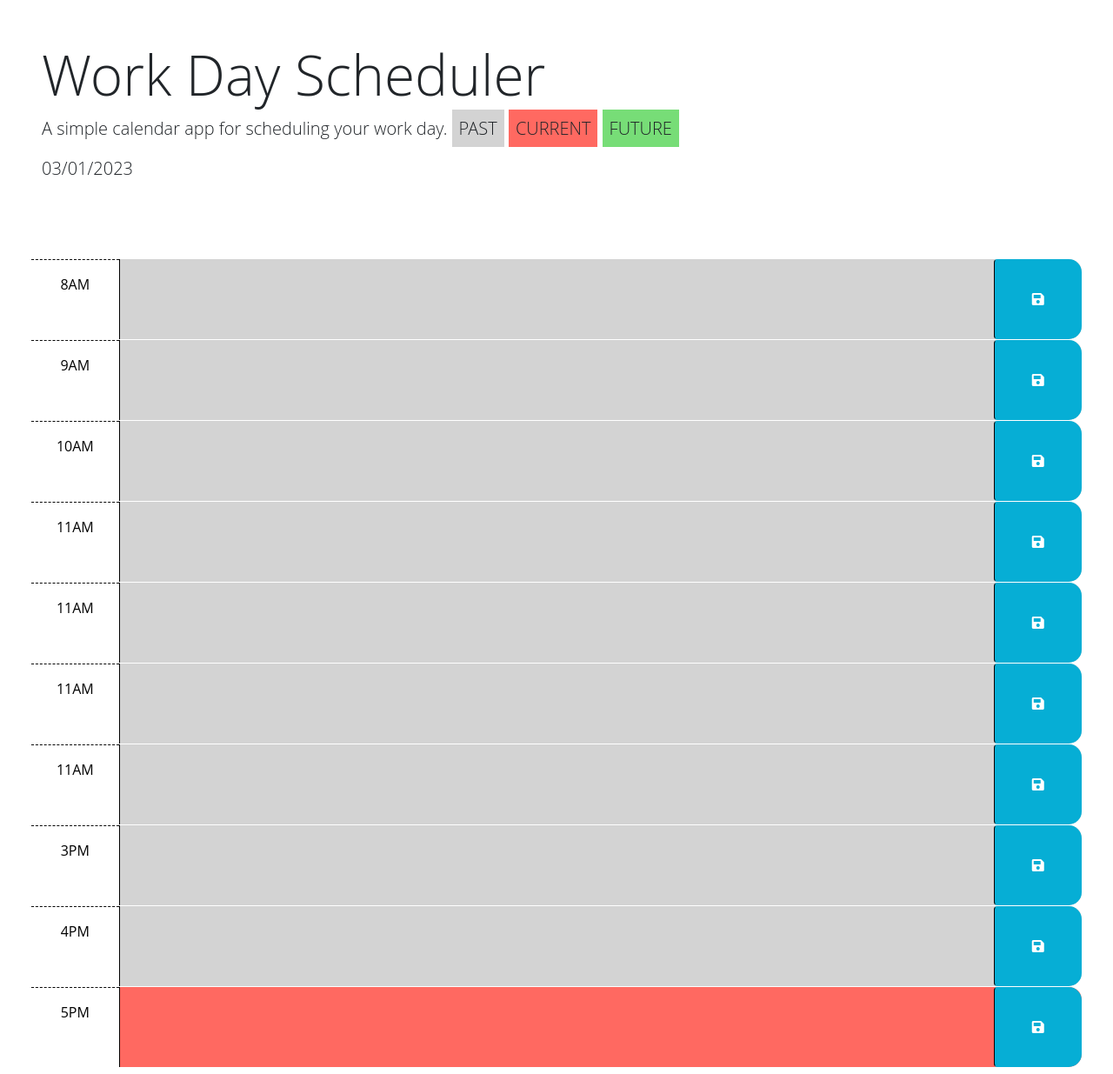
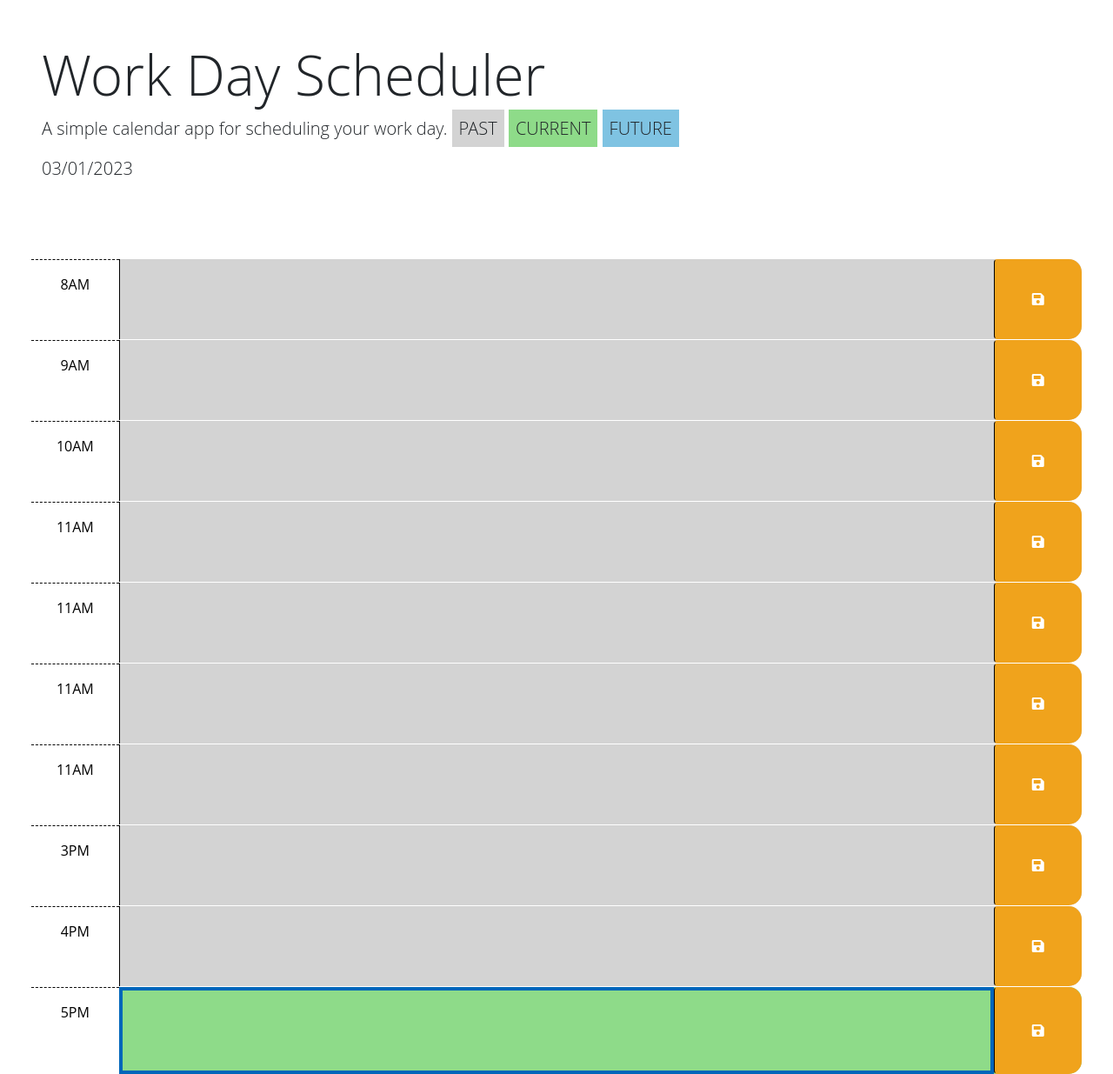
Before and after one commit to ericnguyen23/Work-Day-Scheduler, a plain HTML site: page index.html in a window 1280 px wide. Shown: the whole page at 87% size. Drawn offline with nearby package versions, Linux system fonts and the light colour scheme.

Commit message:
Updated colors and highlighted current time with border

```diff
--- a/script.js
+++ b/script.js
@@ -38,11 +38,13 @@ $(document).ready(function () {
     var id = hourBlockDivs[i].id;
     // to get just the numberic number
     var trimmedId = id.slice(5);
+    var textArea = hourBlockDivs[i].children[1];
 
     if (trimmedId < currHour) {
       hourBlockDivs[i].classList.add("past");
     } else if (trimmedId == currHour) {
       hourBlockDivs[i].classList.add("present");
+      textArea.classList.add("current");
     } else {
       hourBlockDivs[i].classList.add("future");
     }
--- a/style.css
+++ b/style.css
@@ -14,6 +14,9 @@ textarea {
 
 .description {
   white-space: pre-wrap;
+}
+.current{
+  border:4px solid #0066ba;
 }
 
 .time-block {
@@ -36,12 +39,12 @@ textarea {
 }
 
 .present {
-  background-color: #ff6961;
+  background-color: #8edb89;
   color: white;
 }
 
 .future {
-  background-color: #77dd77;
+  background-color: #7fc3e2;
   color: white;
 }
 
@@ -49,7 +52,7 @@ textarea {
   border-left: 1px solid black;
   border-top-right-radius: 15px;
   border-bottom-right-radius: 15px;
-  background-color: #06aed5;
+  background-color: #f0a31c;
   color: white;
 }
 
@@ -68,8 +71,8 @@ textarea {
   background-color: #d3d3d3;
 }
 .l-current{
-  background-color: #ff6961;
+  background-color: #8edb89;
 }
 .l-future{
-  background-color: #77dd77;
+  background-color: #7fc3e2;
 }
```
